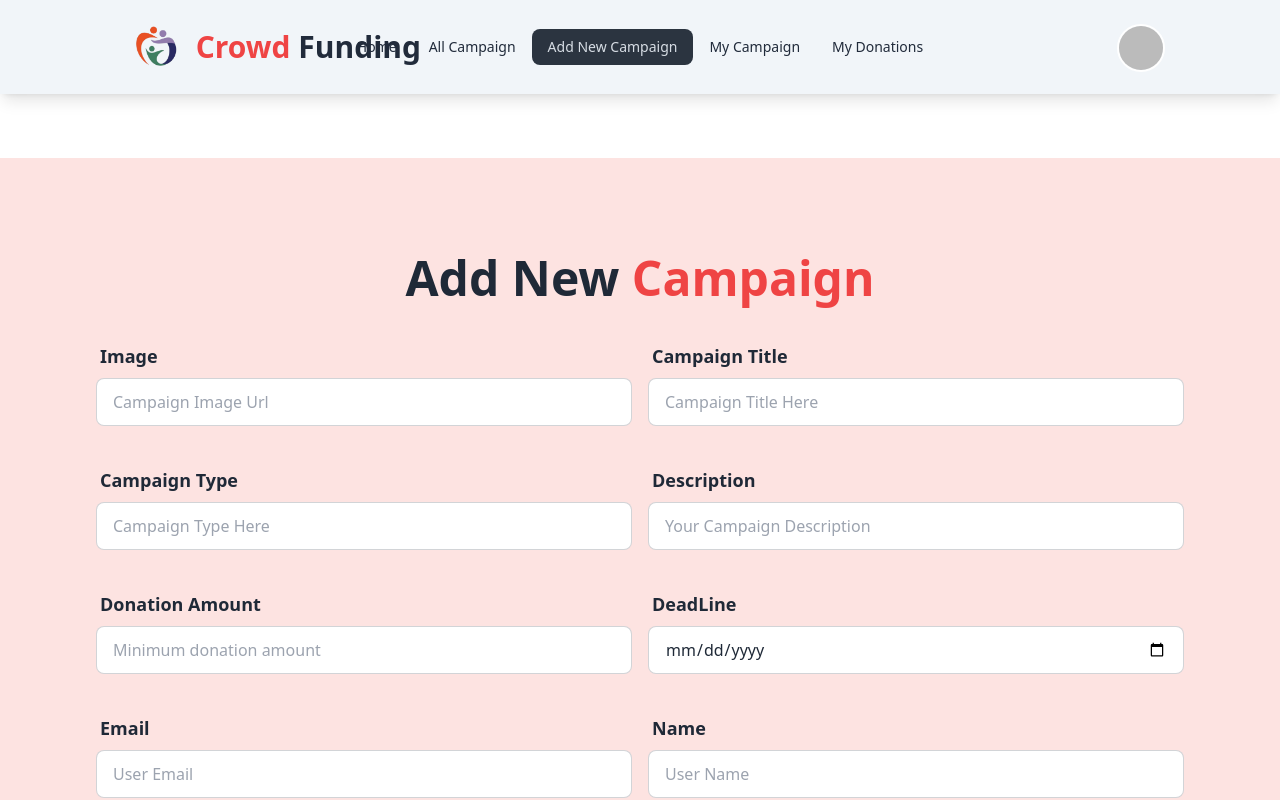
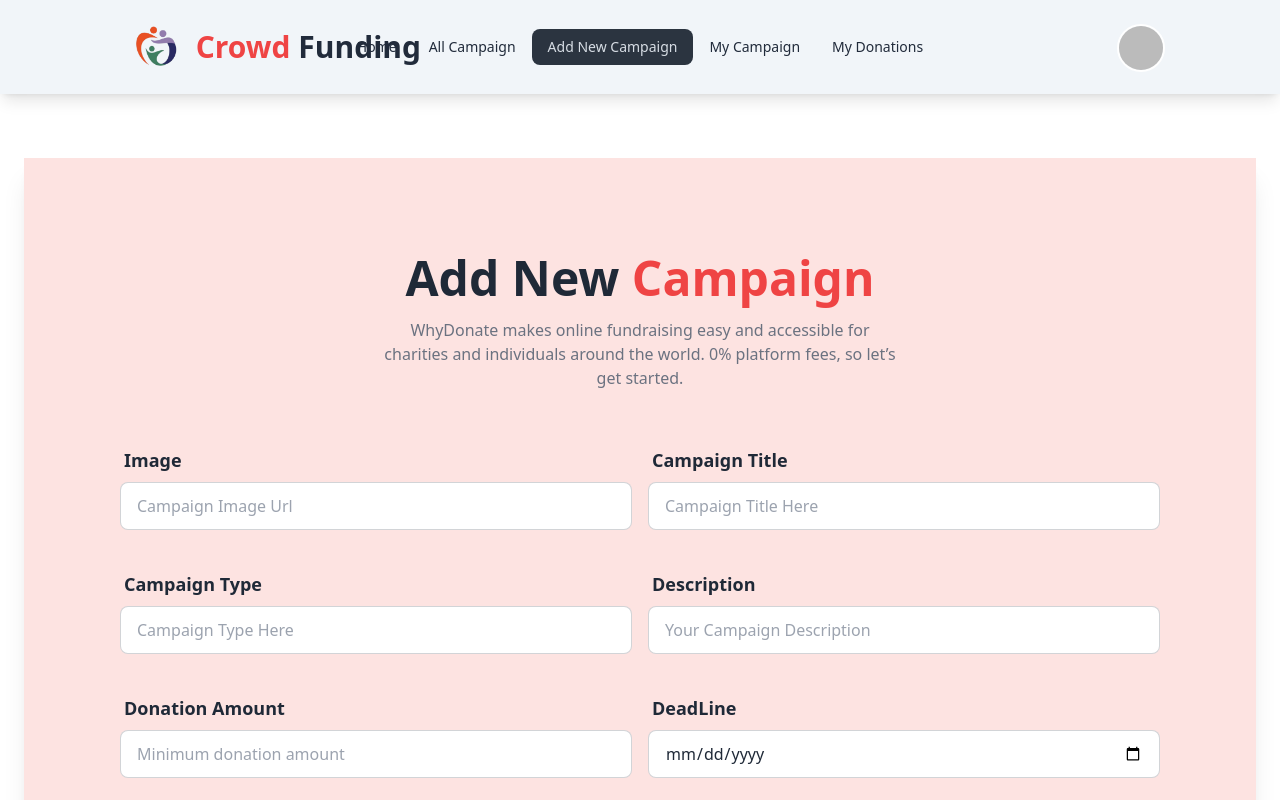
Before and after one commit to MdFoysal2024/assignment-10-client-side, a React (Vite) app: page /addNewCampaign in a window 1280 px wide. Shown: the top 800 px of the page. Built offline with nearby package versions, Linux system fonts and the light colour scheme; no server answers; sample sign-in values are in the browser's storage.

Commit message:
React Tooltip package Added here

```diff
--- a/src/Main/AddCampaign.jsx
+++ b/src/Main/AddCampaign.jsx
@@ -54,7 +54,7 @@ const AddCampaign = () => {
 
 
     return (
-        <div>
+        <div className='mx-6'>
 
             <div >
                 <Helmet>
@@ -66,7 +66,11 @@ const AddCampaign = () => {
             </div>
 
             <div className=" container mx-auto bg-[#fde3e1] shadow-xl  mt-16 p-24 my-24 text-center flex flex-col ">
-                <h2 className="text-5xl pb-8 font-extrabold">Add New <span className='text-red-500'>Campaign</span> </h2>
+                <div className='pb-12 text-center'>
+
+                <h2 className="text-5xl pb-4 font-extrabold">Add New <span className='text-red-500'>Campaign</span> </h2>
+                <p className='text-gray-500 lg:w-1/2 mx-auto'>WhyDonate makes online fundraising easy and accessible for charities and individuals around the world. 0% platform fees, so let’s get started.</p>
+                </div>
                 <form onSubmit={handleAddCampaign}>
 
                     <div className="md:flex mb-8 gap-4">
--- a/src/Main/MyDonations.jsx
+++ b/src/Main/MyDonations.jsx
@@ -33,9 +33,9 @@ const MyDonations = () => {
                 <title>My Donations</title>
                 <link rel="canonical" href="http://mysite.com/example" />
             </Helmet>
-            <h2 className='text-3xl font-bold text-center'>
+            <h2 className='text-5xl pb-12 font-bold text-center'>
 
-                My Donations({myDonations.length})
+                My  All <span className='text-red-500'>Donations   </span>
             </h2>
 
 
--- a/src/components/Banner.jsx
+++ b/src/components/Banner.jsx
@@ -11,7 +11,7 @@ const Banner = () => {
                    <div className="hero-overlay bg-opacity-80"></div>
 
                    <div className="absolute text-white  text-center lg:left-44 lg:right-44 flex flex-col items-center bg-center justify-center top-1/3 lg:top-1/2 lg:-translate-y-1/2 transform ">
-                        <h2 className=" text-3xl lg:text-8xl font-black text-white  ">Comparing the Top Online Fundraising </h2>
+                        <h2 className=" text-3xl lg:text-8xl font-black text-white  ">Comparing the Top Online <span className='text-red-500'>Fundraising</span>  </h2>
                         <p className=" w-full lg:w-1/2 mx-auto  text-center p-6">Crowdfunding is a way to raise money for an individual or organization by collecting donations through family, friends,  donors than traditional forms of fundraising. </p>
                         <button className="btn font-bold hover:text-black text-white bg-[#212b3b]">START A CAMPAIGN</button>
                     </div>
@@ -30,7 +30,7 @@ const Banner = () => {
                     <div className="hero-overlay bg-opacity-80"></div>
 
                     <div className="absolute text-white  text-center lg:left-44 lg:right-44 flex flex-col items-center bg-center justify-center top-1/3 lg:top-1/2 lg:-translate-y-1/2 transform ">
-                        <h2 className=" text-3xl lg:text-8xl font-black ">Comparing the Top Online Fundraising </h2>
+                        <h2 className=" text-3xl lg:text-8xl font-black ">Comparing the Top Online <span className='text-red-500'>Fundraising</span> </h2>
                         <p className=" w-full lg:w-1/2 mx-auto  text-center p-6">Crowdfunding is a way to raise money for an individual or organization by collecting donations through family, friends,  donors than traditional forms of fundraising. </p>
                         <button className="btn font-bold hover:text-black text-white bg-[#212b3b]">START A CAMPAIGN</button>
                     </div>
@@ -46,7 +46,7 @@ const Banner = () => {
 
                     <div className="hero-overlay bg-opacity-80"></div>
                     <div className="absolute text-white  text-center lg:left-44 lg:right-44 flex flex-col items-center bg-center justify-center top-1/3 lg:top-1/2 lg:-translate-y-1/2 transform ">
-                        <h2 className=" text-3xl lg:text-8xl font-black ">Comparing the Top Online Fundraising </h2>
+                        <h2 className=" text-3xl lg:text-8xl font-black ">Comparing the Top Online <span className='text-red-500'>Fundraising</span> </h2>
                         <p className=" w-full lg:w-1/2 mx-auto  text-center p-6">Crowdfunding is a way to raise money for an individual or organization by collecting donations through family, friends,  donors than traditional forms of fundraising. </p>
                         <button className="btn font-bold hover:text-black text-white bg-[#212b3b]">START A CAMPAIGN</button>
                     </div>
@@ -64,7 +64,7 @@ const Banner = () => {
                      <div className="hero-overlay bg-opacity-80"></div>
 
                     <div className="absolute  text-white text-center lg:left-44 lg:right-44 flex flex-col items-center justify-center top-1/3 lg:top-1/2 lg:-translate-y-1/2 transform ">
-                        <h2 className=" text-3xl lg:text-8xl font-extrabold">Comparing the Top Online Fundraising </h2>
+                        <h2 className=" text-3xl lg:text-8xl font-extrabold">Comparing the Top Online <span className='text-red-500'>Fundraising</span> </h2>
                         <p className=" w-full lg:w-1/2 mx-auto  text-center p-6">Crowdfunding is a way to raise money for an individual or organization by collecting donations through family, friends,  donors than traditional forms of fundraising. </p>
 
                         <button className="btn font-bold hover:text-black text-white bg-[#212b3b]">START A CAMPAIGN</button>
--- a/src/components/CampaignUpdate.jsx
+++ b/src/components/CampaignUpdate.jsx
@@ -80,7 +80,7 @@ const CampaignUpdate = () => {
     }
 
     return (
-        <div>
+        <div className='mx-6'>
 
             <div >
                 <Helmet>
--- a/src/components/DonationCard.jsx
+++ b/src/components/DonationCard.jsx
@@ -5,27 +5,26 @@ const DonationCard = ({ donation }) => {
     console.log(donation)
     return (
         <div>
-            DonationCard
-            {/* <img src={image} alt="" /> */}
 
 
-
-            <div className="card bg-slate-500 w-96 shadow-xl">
+            <div className=" border-2 border-gray-300 p-6 bg-blue-100 ">
                 <figure>
                     <img className='w-full'
                         src={image}
                         alt="Shoes" />
                 </figure>
                 <div className="card-body">
-                    <h2 className="card-title">
-                        Shoes!
+                    <h2 className="card-title ">
+                        <span className='font-bold'>Donation:</span>
+
                         <div className="badge badge-secondary">${amount}</div>
                     </h2>
-                    <p>If a dog chews shoes whose shoes does he choose?</p>
-                    <div className="card-actions justify-end">
-                        <div className="badge badge-outline">Fashion</div>
-                        <div className="badge badge-outline">Products</div>
-                    </div>
+                    <h2 className="text-2xl text-red-500 font-bold">
+                       {title}
+
+                    </h2>
+                    <p  className='text-gray-500'>{description}</p>
+
                 </div>
             </div>
 
--- a/src/components/Footer.jsx
+++ b/src/components/Footer.jsx
@@ -20,7 +20,7 @@ const Footer = () => {
                             <img className='w-12' src={logo} alt="" />
                             <h3 className="text-3xl font-extrabold text-left"><span className="text-red-500">Crowd</span> Funding</h3>
                         </div>
-                        <p className='lg:text-left pt-4  text-gray-500'>Lorem ipsum dolor sit amet consectetur adipisicing elit. Dolorum quod voluptas ratione aliquid voluptatibus possimus doloremque mollitia. </p>
+                        <p className='lg:text-left pt-4  text-gray-500'>Donations can be withdrawn after a three-day waiting period and are available for payout on a weekly, monthly, or direct basis. </p>
 
                         <div className='flex cursor-pointer gap-4 text-4xl justify-center lg:justify-start py-4'>
                         <IoLogoTwitter  className='text-[#212b3b] bg-white p-2 ' />
```
Also changed, not shown: src/components/Navbar.jsx (+13 -11 lines), src/index.css (line endings or trailing spaces), 1 other file (tests, documents, lock files or other folders).
